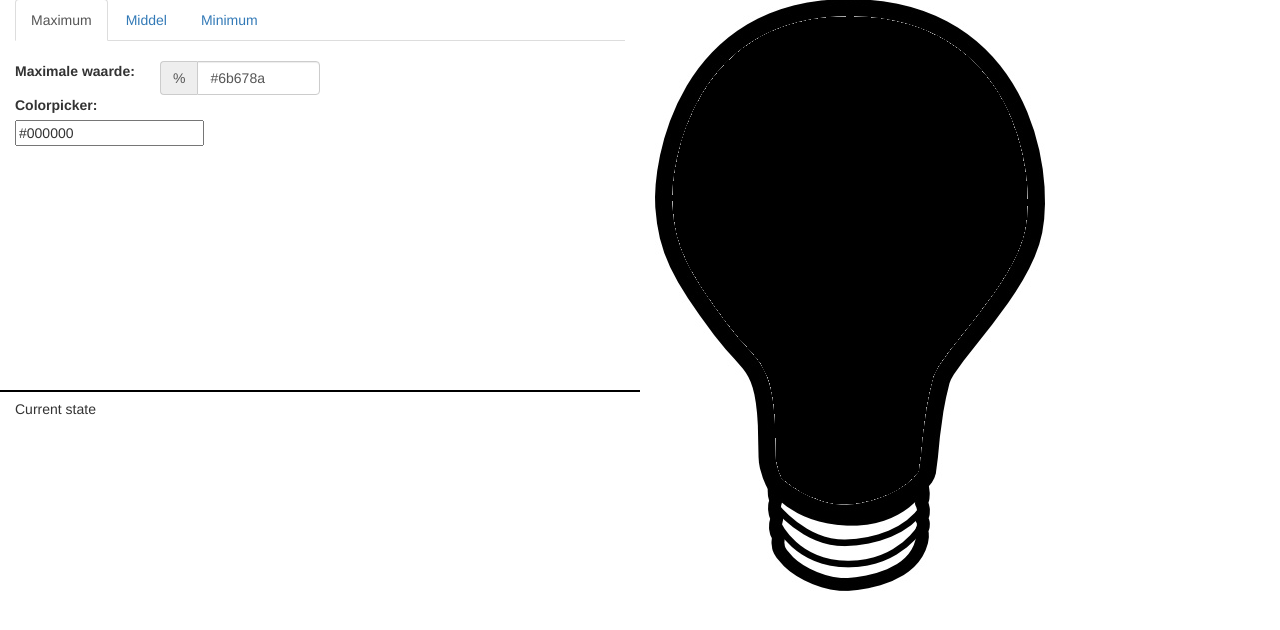
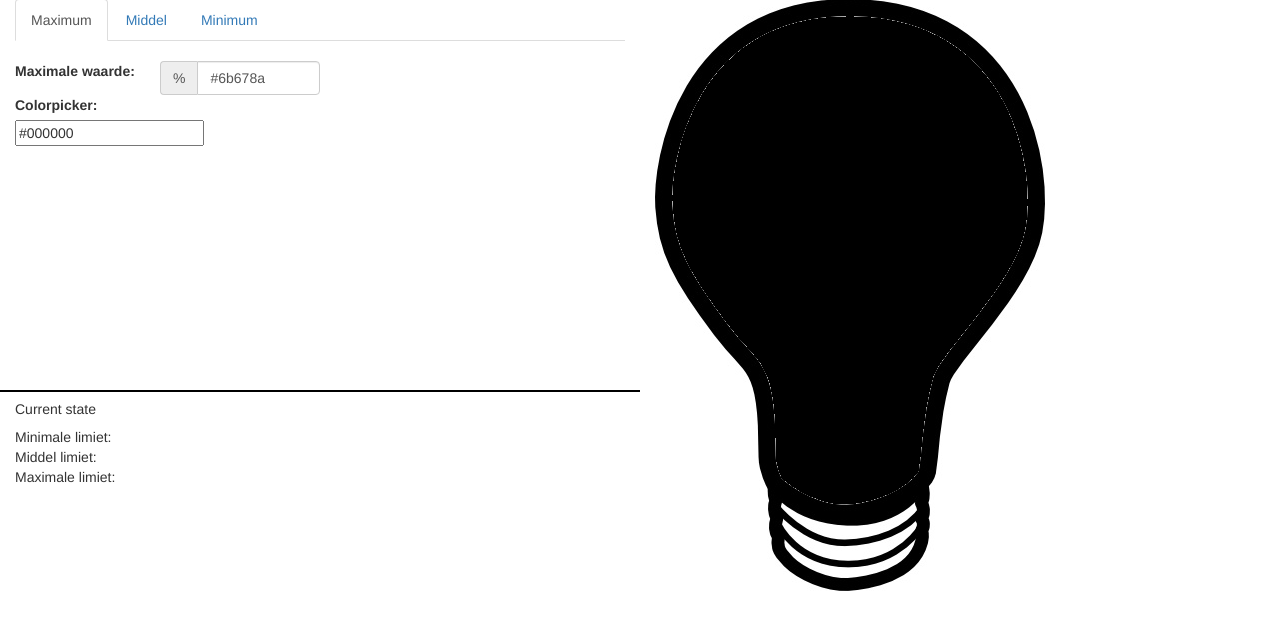
Before and after one commit to ta100rik/Miniprojectsoundmeter, a PHP site: page /main.php in a window 1280 px wide. Shown: the part 53-683 px from the top of the page. Run offline with PHP 8.4, Linux system fonts and the light colour scheme; the visitor is signed in with stand-in values (Sample User, id 1); some libraries are stand-ins or nearby versions.

Commit message:
branch add

```diff
--- a/website/main.php
+++ b/website/main.php
@@ -117,7 +117,34 @@
 					</div>
 					</div>
 					<div class="row secondhalf">
-						<div class="col-md-6"><h5>Current state</h5></div>
+						<div class="col-md-6">
+							<h5>Current state</h5>
+								<div class="row">
+									<div class="col-md-6">
+										Minimale limiet:
+									</div>
+									<div class="col-md-6 limitsmall" >
+
+									</div>
+								</div>
+								<div class="row">
+									<div class="col-md-6">
+										Middel limiet:
+									</div>
+									<div class="col-md-6 limitmiddel">
+
+									</div>
+								</div>
+								<div class="row">
+									<div class="col-md-6">
+										Maximale limiet:
+									</div>
+									<div class="col-md-6 limitmaximale">
+
+									</div>
+								</div>
+
+						</div>
 						<div class="col-md-6"></div>
 					</div>
 				</div>
```
